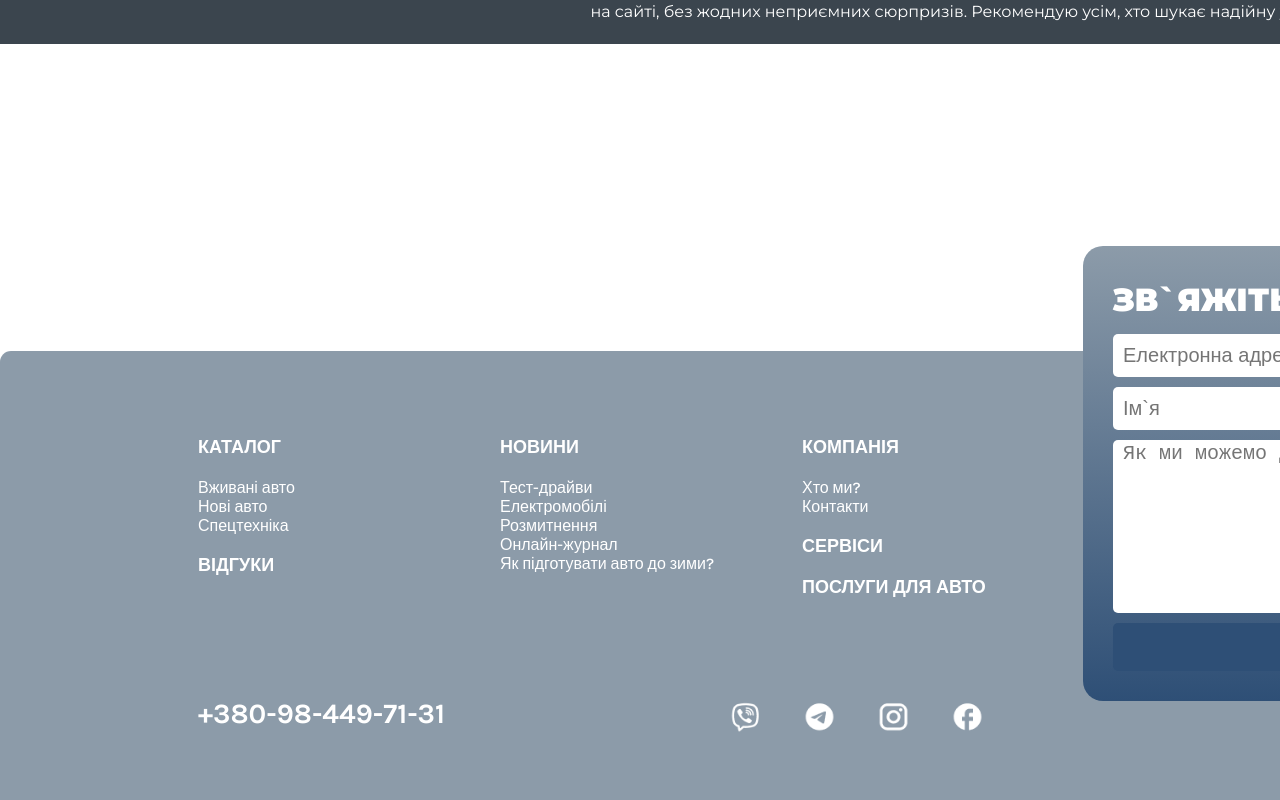
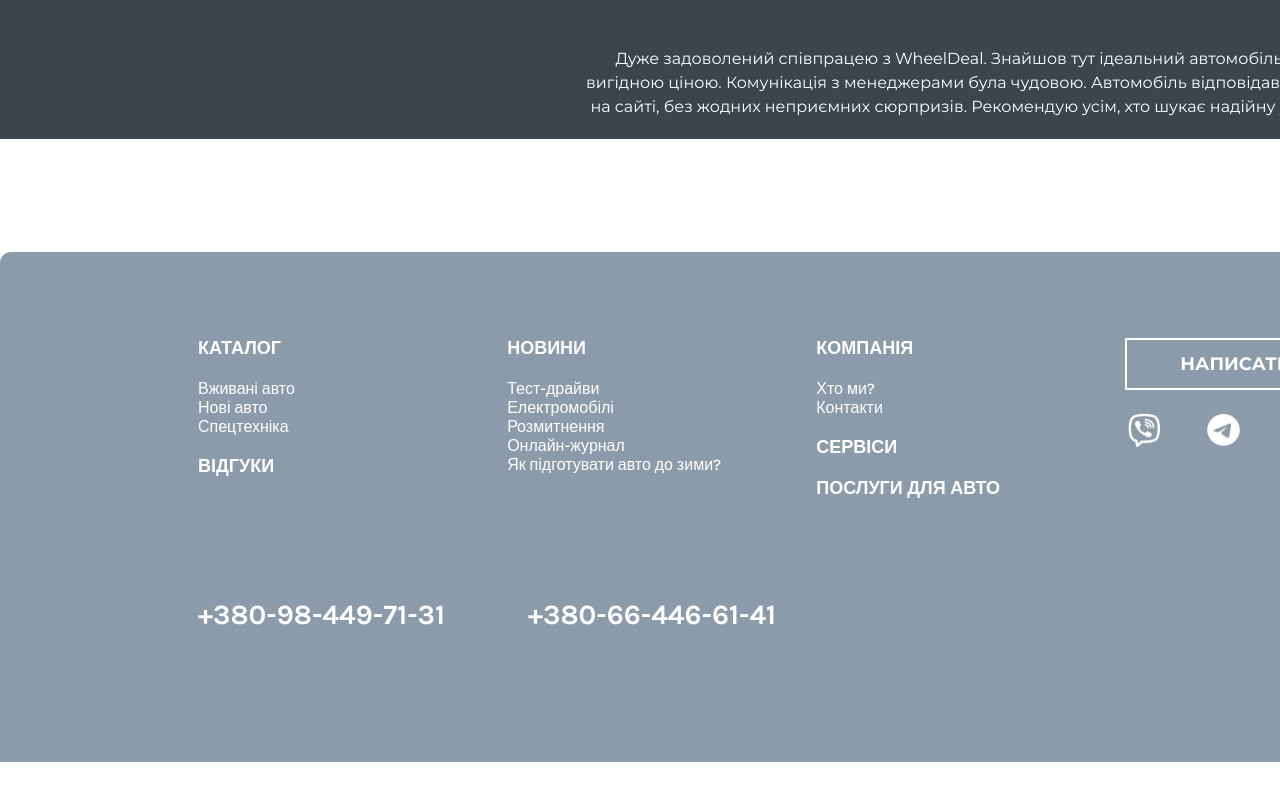
Before and after one commit to lysiuk03/AutoRia_Diplom, a React (Vite) app in the folder my-front/: page / in a window 1280 px wide. Shown: the part 3348-4148 px from the top of the page. Built offline with nearby package versions, Linux system fonts and the light colour scheme.

Commit message:
Update footer styles: adjusted layout and added button styling

```diff
--- a/my-front/src/components/footer/PagesFooter.css
+++ b/my-front/src/components/footer/PagesFooter.css
@@ -1,17 +1,17 @@
 @import url('https://fonts.googleapis.com/css2?family=Karla:ital,wght@0,200..800;1,200..800&display=swap');
+@import url('https://fonts.googleapis.com/css2?family=Montserrat:wght@100;300;400;500;700;900&display=swap');
 
 .box-gray {
     width: 1919px;
-    height: 449px;
-    margin-top: 99px;
+    height: 510px;
     border-radius: 11px 11px 0 0;
     background-color: #8C9BA9;
 }
 
 .footer-sections {
     display: grid;
-    grid-template-columns: repeat(3, 1fr);
-    width: 824px;
+    grid-template-columns: 1fr 1fr 1fr 1.2fr;
+    width: 1200px;
     height: 166px;
     margin-top: 86px;
     margin-left: 198px;
@@ -22,7 +22,6 @@
 .footer-section {
     display: flex;
     flex-direction: column;
-    width: 220px;
     height: 166px;
     gap: 20px;
 }
@@ -80,7 +79,7 @@
     grid-template-columns: repeat(4, 1fr);
     width: 252px;
     height: 39px;
-    gap: 35px;
+    gap: 40px;
 }
 
 .contacts-container{
@@ -89,11 +88,24 @@
     margin-top: 346px;
     margin-left: 198px;
     position: absolute;
-    width: 780px;
+    width: 600px;
 }
 
 .social-icon{
     width: 39px;
     height: 39px;
-    padding: 3px 3px 3px 3px;
 }
+
+.footer-button
+{
+    padding: 13px 28px 13px 28px;
+    border: 2px solid #FFFFFF;
+    color: #ffffff;
+    background-color: transparent;
+    font-family: 'Montserrat', sans-serif;
+    font-size: 18px;
+    font-weight: 700;
+    line-height: 22px;
+    text-transform: uppercase;
+    border-radius: 0;
+}
--- a/my-front/src/components/footer/PagesFooter.tsx
+++ b/my-front/src/components/footer/PagesFooter.tsx
@@ -3,9 +3,6 @@ import React from 'react';
 
 // Styles
 import './PagesFooter.css';
-
-// Own modules
-import ContactForm from "./FooterComponents/ContactForm.tsx";
 
 
 const PagesFooter: React.FC = () => (
@@ -40,19 +37,24 @@ const PagesFooter: React.FC = () => (
                         <h4 className="main-menu">Сервіси</h4>
                         <h4 className="main-menu">Послуги для авто</h4>
                     </div>
+                    <div className="footer-section">
+                        <button className="footer-button">Написати нам</button>
+                        <div className="social-media-container">
+                            <a href="#"><img src="/images/viber.png" alt="Viber" className="social-icon"/></a>
+                            <a href="#"><img src="/images/telegram.png" alt="Telegram" className="social-icon"/></a>
+                            <a href="#"><img src="/images/instagram.png" alt="Instagram" className="social-icon"/></a>
+                            <a href="#"><img src="/images/facebook.png" alt="Facebook" className="social-icon"/></a>
+                        </div>
+                    </div>
                 </div>
                 <div className="contacts-container">
                     <div className="phone-container">
                         <h4 className="phone">+380-98-449-71-31</h4>
                     </div>
-                    <div className="social-media-container">
-                        <a href="#"><img src="/images/viber.png" alt="Viber" className="social-icon"/></a>
-                        <a href="#"><img src="/images/telegram.png" alt="Telegram" className="social-icon"/></a>
-                        <a href="#"><img src="/images/instagram.png" alt="Instagram" className="social-icon"/></a>
-                        <a href="#"><img src="/images/facebook.png" alt="Facebook" className="social-icon"/></a>
+                    <div className="phone-container">
+                        <h4 className="phone">+380-66-446-61-41</h4>
                     </div>
                 </div>
-                <ContactForm/>
             </div>
     )
 ;
--- a/my-front/src/pages/MainSearchPage/MainSearchPage.css
+++ b/my-front/src/pages/MainSearchPage/MainSearchPage.css
@@ -16,9 +16,8 @@
 
 .footer{
     width: 1919px;
-    height: 548px;
-    background-color: transparent;
     padding: 0;
+    height: 510px;
 }
 
 .logo {
--- a/my-front/src/pages/MainSearchPage/MainSearchPageComponents/HomeContent/HomeContent.css
+++ b/my-front/src/pages/MainSearchPage/MainSearchPageComponents/HomeContent/HomeContent.css
@@ -49,7 +49,7 @@
 
 .solid-container{
     position: absolute;
-    top: 2855px;
+    top: 2950px;
     padding: 21px;
     width: 100%;
     height: 537px;
```
